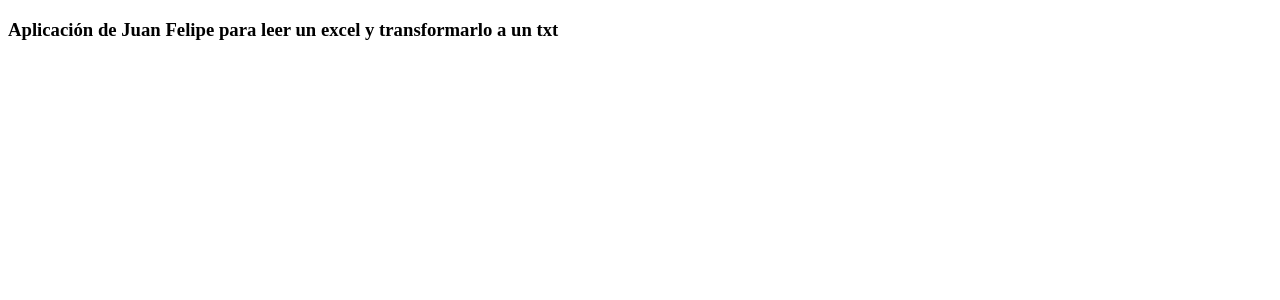
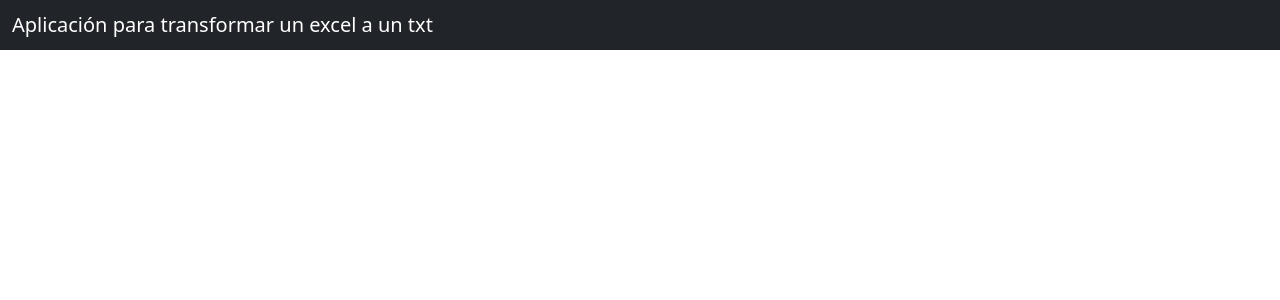
Before and after one commit to juanacevedo27/app-test-front, an Angular app: page / in a window 1280 px wide. Shown: the top 300 px of the page. Built offline with nearby package versions, Linux system fonts and the light colour scheme.

Commit message:
se agrega bootstrap y se cambia el app.conponent

```diff
--- a/src/app/app.component.html
+++ b/src/app/app.component.html
@@ -1,3 +1,5 @@
-<div>
-    <h3>Aplicación de Juan Felipe para leer un excel y transformarlo a un txt</h3>
-</div>
+<nav class="navbar navbar-dark bg-dark">
+    <div class="container-fluid">
+        <span class="navbar-brand mb-0 h1">Aplicación para transformar un excel a un txt</span>
+    </div>
+</nav>
--- a/src/index.html
+++ b/src/index.html
@@ -1,13 +1,18 @@
 <!doctype html>
 <html lang="en">
+
 <head>
     <meta charset="utf-8">
     <title>AppTestFront</title>
     <base href="/">
     <meta name="viewport" content="width=device-width, initial-scale=1">
     <link rel="icon" type="image/x-icon" href="favicon.ico">
+    <link href="https://cdn.jsdelivr.net/npm/bootstrap@5.0.0/dist/css/bootstrap.min.css" rel="stylesheet" integrity="sha384-wEmeIV1mKuiNpC+IOBjI7aAzPcEZeedi5yW5f2yOq55WWLwNGmvvx4Um1vskeMj0" crossorigin="anonymous">
 </head>
+
 <body>
     <app-root></app-root>
+    <script src="https://cdn.jsdelivr.net/npm/bootstrap@5.0.0/dist/js/bootstrap.bundle.min.js" integrity="sha384-p34f1UUtsS3wqzfto5wAAmdvj+osOnFyQFpp4Ua3gs/ZVWx6oOypYoCJhGGScy+8" crossorigin="anonymous"></script>
 </body>
+
 </html>
```
Lines whose indentation alone changed are shown as unchanged.
